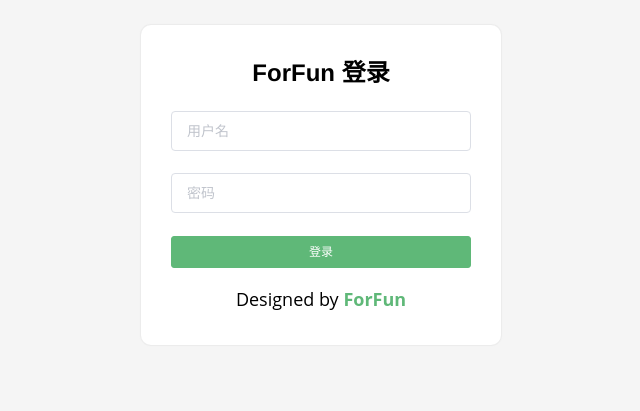
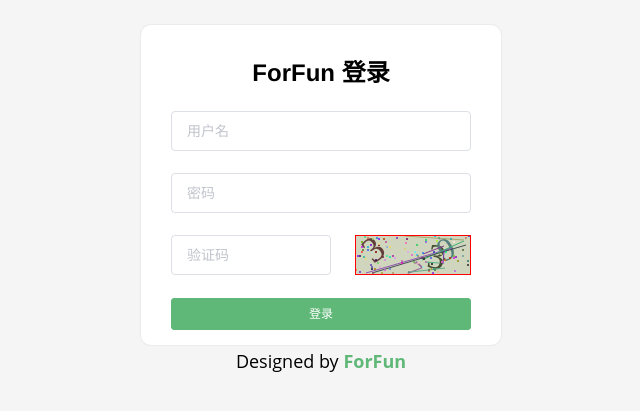
Before and after one commit to heshao98/vblog-web, a Vue app in the folder vblog-web/: page /#/login in a window 1280 px wide. Shown: the part 125-536 px from the top of the page, without its empty margins (319-959 px from the left). Built offline with nearby package versions, Linux system fonts and the light colour scheme.

Commit message:
登录登出

```diff
--- a/vblog-web/src/main.js
+++ b/vblog-web/src/main.js
@@ -5,6 +5,8 @@
 import store from './store'
 import lodash from 'lodash'
 import ElementUI from 'element-ui'
+
+import identify from './views/identify'
 
 import '@/assets/theme/index.css'
 import '@/assets/icon/iconfont.css'
@@ -14,7 +16,7 @@
 Vue.config.productionTip = false
 
 Vue.use(ElementUI)
-
+Vue.use(identify)
 // lodash是一个一致性、模块化、高性能的 JavaScript 实用工具库
 Object.defineProperty(Vue.prototype, '$_', {value: lodash})
 
--- a/vblog-web/src/request/index.js
+++ b/vblog-web/src/request/index.js
@@ -11,7 +11,7 @@
 
 //request拦截器
 service.interceptors.request.use(config => {
-  if (store.state.token) {
+  if (store.state.token || getToken()) {
     config.headers['Authorization'] = getToken()
   }
   return config
@@ -24,9 +24,9 @@
   response => {
 
     //全局统一处理 Session超时
-    if (response.headers['accessToken'] != null) {
-      store.dispatch('SET_ACCESS_TOKEN',response.headers['accessToken'])
-      setToken(response.headers['accessToken'])
+    if (response.headers['accesstoken'] != null) {
+      store.commit('SET_ACCESS_TOKEN',response.headers['accesstoken'])
+      setToken(response.headers['accesstoken'])
     }
 
     const res = response.data;
--- a/vblog-web/src/store/index.js
+++ b/vblog-web/src/store/index.js
@@ -11,7 +11,7 @@
     account: '',
     name: '',
     avatar: '',
-    token: getToken(),
+    token: '',
   },
   mutations: {
     SET_ACCESS_TOKEN: (state, token) => {
@@ -38,7 +38,6 @@
     login({commit}, user) {
       return new Promise((resolve, reject) => {
         login(user.account, user.password).then(data => {
-          commit('SET_ACCESS_TOKEN', data.data.account)
           resolve(data);
         }).catch(error => {
           reject(error)
--- a/vblog-web/src/views/BaseHeader.vue
+++ b/vblog-web/src/views/BaseHeader.vue
@@ -57,6 +57,8 @@
 </template>
 
 <script>
+  import {getToken} from "../request/token";
+
   export default {
     name: 'BaseHeader',
     props: {
@@ -71,7 +73,7 @@
     },
     computed: {
       user() {
-        let login = this.$store.state.account.length != 0
+        let login = getToken()
         let avatar = this.$store.state.avatar
         return {
           login, avatar
--- a/vblog-web/src/views/Index.vue
+++ b/vblog-web/src/views/Index.vue
@@ -29,6 +29,8 @@
   import {getHotTags} from '@/api/tag'
   import {listArchives} from '@/api/article'
 
+  import TestCode from './codeTest'
+
   export default {
     name: 'Index',
     data() {
@@ -40,6 +42,7 @@
       }
     },
     components: {
+      'TestCode':TestCode,
       'card-article': CardArticle,
       'card-me': CardMe,
       'card-tag': CardTag,
@@ -88,10 +91,10 @@
       }
     },
     created() {
-      this.getHotArtices()
-      this.getNewArtices()
-      this.getHotTags()
-      this.listArchives()
+      // this.getHotArtices()
+      // this.getNewArtices()
+      // this.getHotTags()
+      // this.listArchives()
     }
   }
 </script>
--- a/vblog-web/src/views/Login.vue
+++ b/vblog-web/src/views/Login.vue
@@ -13,7 +13,12 @@
         </el-form-item>
 
         <el-form-item prop="password">
-          <el-input placeholder="密码" v-model="userForm.password"></el-input>
+          <el-input type="password" placeholder="密码" v-model="userForm.password"></el-input>
+        </el-form-item>
+
+        <el-form-item prop="password">
+          <el-input placeholder="验证码" v-model="userForm.password" style="width: 160px"></el-input>
+          <TestCode></TestCode>
         </el-form-item>
 
         <el-form-item size="small" class="me-login-button">
@@ -34,7 +39,11 @@
 </template>
 
 <script>
+  import  TestCode from './codeTest'
   export default {
+    components:{
+      'TestCode':TestCode
+    },
     name: 'Login',
     data() {
       return {
--- /dev/null
+++ b/vblog-web/src/views/codeTest.vue
@@ -0,0 +1,53 @@
+<template>
+  <div class="code" @click="refreshCode">
+    <identify :identifyCode="identifyCode"></identify>
+  </div>
+</template>
+
+<script>
+  import identify from './identify'
+
+  export default {
+    components:{
+      identify:identify
+    },
+
+    name: "codetest",
+    data() {
+      return {
+        identifyCodes: "1234567890",
+        identifyCode: ""
+      };
+    },
+    mounted() {
+      this.identifyCode = "";
+      this.makeCode(this.identifyCodes, 4);
+    },
+    methods: {
+      randomNum(min, max) {
+        return Math.floor(Math.random() * (max - min) + min);
+      },
+      refreshCode() {
+        this.identifyCode = "";
+        this.makeCode(this.identifyCodes, 4);
+      },
+      makeCode(o, l) {
+        for (let i = 0; i < l; i++) {
+          this.identifyCode += this.identifyCodes[
+            this.randomNum(0, this.identifyCodes.length)
+            ];
+        }
+        console.log(this.identifyCode);
+      }
+    }
+  };
+</script>
+
+<style>
+  .code {
+    float: right;
+    width: 114px;
+    height: 38px;
+    border: 1px solid red;
+  }
+</style>
--- /dev/null
+++ b/vblog-web/src/views/identify.vue
@@ -0,0 +1,132 @@
+<template>
+  <div class="s-canvas">
+    <canvas id="s-canvas" :width="contentWidth" :height="contentHeight"></canvas>
+  </div>
+</template>
+<script>
+  export default{
+    name: 'identify',
+    props: {
+      identifyCode: {
+        type: String,
+        default: '1234'
+      },
+      fontSizeMin: {
+        type: Number,
+        default: 16
+      },
+      fontSizeMax: {
+        type: Number,
+        default: 40
+      },
+      backgroundColorMin: {
+        type: Number,
+        default: 180
+      },
+      backgroundColorMax: {
+        type: Number,
+        default: 240
+      },
+      colorMin: {
+        type: Number,
+        default: 50
+      },
+      colorMax: {
+        type: Number,
+        default: 160
+      },
+      lineColorMin: {
+        type: Number,
+        default: 40
+      },
+      lineColorMax: {
+        type: Number,
+        default: 180
+      },
+      dotColorMin: {
+        type: Number,
+        default: 0
+      },
+      dotColorMax: {
+        type: Number,
+        default: 255
+      },
+      contentWidth: {
+        type: Number,
+        default: 114
+      },
+      contentHeight: {
+        type: Number,
+        default: 38
+      }
+    },
+    methods: {
+      // 生成一个随机数
+      randomNum (min, max) {
+        return Math.floor(Math.random() * (max - min) + min)
+      },
+      // 生成一个随机的颜色
+      randomColor (min, max) {
+        let r = this.randomNum(min, max)
+        let g = this.randomNum(min, max)
+        let b = this.randomNum(min, max)
+        return 'rgb(' + r + ',' + g + ',' + b + ')'
+      },
+      drawPic () {
+        let canvas = document.getElementById('s-canvas')
+        let ctx = canvas.getContext('2d')
+        ctx.textBaseline = 'bottom'
+        // 绘制背景
+        ctx.fillStyle = this.randomColor(this.backgroundColorMin, this.backgroundColorMax)
+        ctx.fillRect(0, 0, this.contentWidth, this.contentHeight)
+        // 绘制文字
+        for (let i = 0; i < this.identifyCode.length; i++) {
+          this.drawText(ctx, this.identifyCode[i], i)
+        }
+        this.drawLine(ctx)
+        this.drawDot(ctx)
+      },
+      drawText (ctx, txt, i) {
+        ctx.fillStyle = this.randomColor(this.colorMin, this.colorMax)
+        ctx.font = this.randomNum(this.fontSizeMin, this.fontSizeMax) + 'px SimHei'
+        let x = (i + 1) * (this.contentWidth / (this.identifyCode.length + 1))
+        let y = this.randomNum(this.fontSizeMax, this.contentHeight - 5)
+        var deg = this.randomNum(-45, 45)
+        // 修改坐标原点和旋转角度
+        ctx.translate(x, y)
+        ctx.rotate(deg * Math.PI / 180)
+        ctx.fillText(txt, 0, 0)
+        // 恢复坐标原点和旋转角度
+        ctx.rotate(-deg * Math.PI / 180)
+        ctx.translate(-x, -y)
+      },
+      drawLine (ctx) {
+        // 绘制干扰线
+        for (let i = 0; i < 8; i++) {
+          ctx.strokeStyle = this.randomColor(this.lineColorMin, this.lineColorMax)
+          ctx.beginPath()
+          ctx.moveTo(this.randomNum(0, this.contentWidth), this.randomNum(0, this.contentHeight))
+          ctx.lineTo(this.randomNum(0, this.contentWidth), this.randomNum(0, this.contentHeight))
+          ctx.stroke()
+        }
+      },
+      drawDot (ctx) {
+        // 绘制干扰点
+        for (let i = 0; i < 100; i++) {
+          ctx.fillStyle = this.randomColor(0, 255)
+          ctx.beginPath()
+          ctx.arc(this.randomNum(0, this.contentWidth), this.randomNum(0, this.contentHeight), 1, 0, 2 * Math.PI)
+          ctx.fill()
+        }
+      }
+    },
+    watch: {
+      identifyCode () {
+        this.drawPic()
+      }
+    },
+    mounted () {
+      this.drawPic()
+    }
+  }
+</script>
```
Also changed, not shown: vblog-web/src/request/token.js (line endings or trailing spaces).
